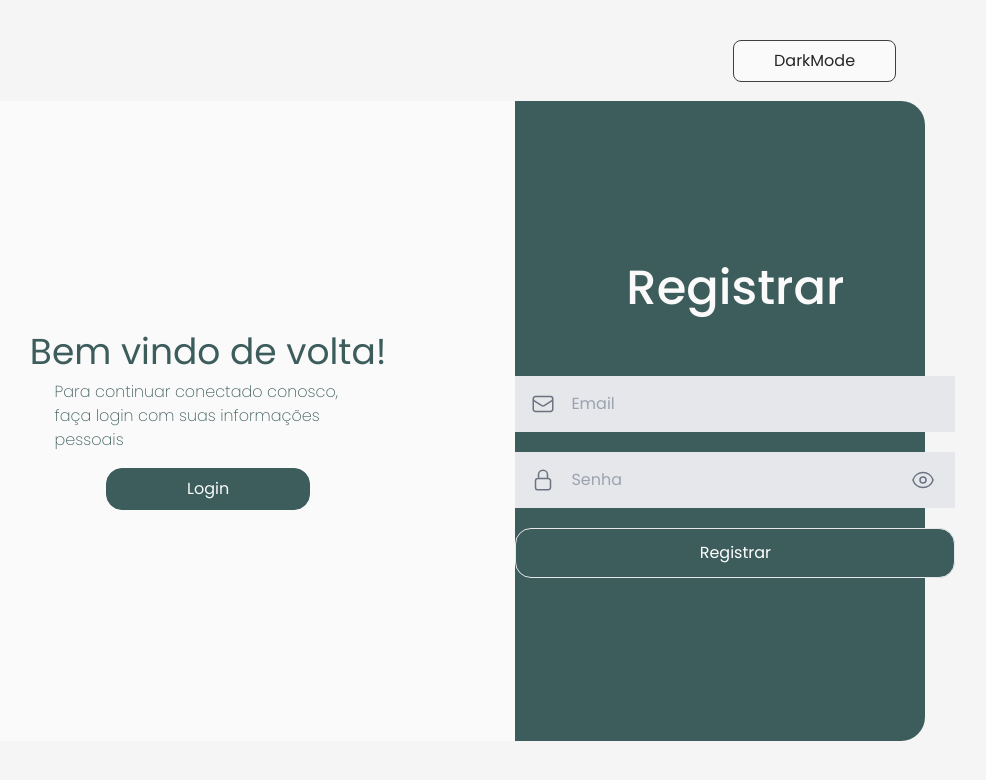
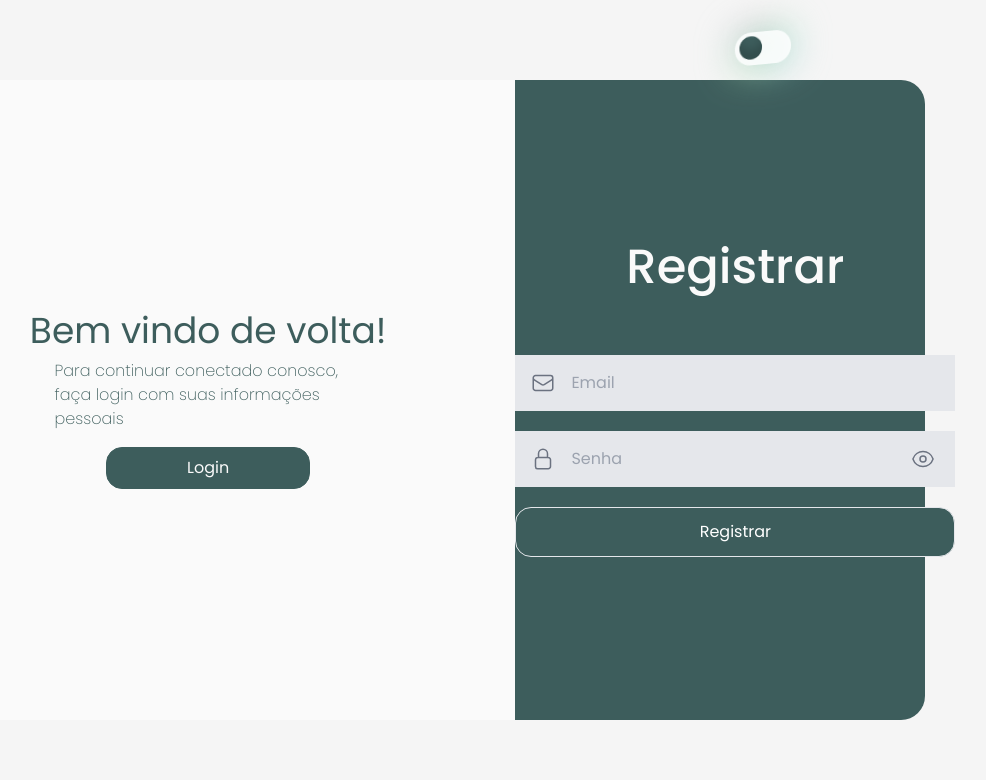
Before and after one commit to Matdev6/BackEndApi, a React (Vite) app in the folder frontend/: page /register in a window 1280 px wide. Shown: the top 780 px of the page, without its empty margins (227-1213 px from the left). Built offline with nearby package versions, Linux system fonts and the light colour scheme; a web font is replaced by a local one.

Commit message:
card
card

```diff
--- a/frontend/package.json
+++ b/frontend/package.json
@@ -22,7 +22,8 @@
     "react": "^18.3.1",
     "react-dom": "^18.3.1",
     "react-hook-form": "^7.54.2",
-    "react-router-dom": "^7.1.3"
+    "react-router-dom": "^7.1.3",
+    "styled-components": "^6.1.14"
   },
   "devDependencies": {
     "@eslint/js": "^9.17.0",
--- a/frontend/src/components/Card.jsx
+++ b/frontend/src/components/Card.jsx
@@ -5,7 +5,7 @@ const Card = ({ title, paragraph, url }) => {
     return (
         <Link to={url}>
             <motion.div className="w-full h-56  border bg-primary rounded-xl shadow-3xl flex flex-col"
-                whileHover={{ scale: 1.1 }}>
+                whileHover={{ scale: 1.09 }}>
                 <h1 className="flex mx-auto mt-6 text-2xl font-medium text-white">{title}</h1>
                 <p className="flex mx-4 mt-5 textlg text-white font-medium text-center">{paragraph}</p>
             </motion.div>
--- /dev/null
+++ b/frontend/src/components/CardTask.jsx
@@ -0,0 +1,163 @@
+import React from 'react';
+import styled from 'styled-components';
+import api from '../services/api';
+import { useAuth } from "../context/AuthContext";
+
+const CardTask = ({ taskName, taskCompleted, taskId }) => {
+    const data = new Date
+    const dia = data.getDate()
+    const mes = data.getMonth()
+    const { auth } = useAuth();
+    const userId = auth.userId;
+
+    const nomesDosMeses = [
+        "Janeiro", "Fevereiro", "Março", "Abril",
+        "Maio", "Junho", "Julho", "Agosto",
+        "Setembro", "Outubro", "Novembro", "Dezembro"
+    ]
+
+    const deleteTask = async (id) => {
+        try {
+            const response = await api.delete(`/users/${userId}/tasks/${id}`)
+            console.log('task deletada com sucesso', response.data)
+            window.location.reload(true)
+        } catch (error) {
+            console.error('Erro ao deletar uma task', error.message)
+        }
+    }
+
+    return (
+        <StyledWrapper>
+            <div className="parent">
+                <div className="card">
+                    <div className="content-box">
+                        <span className="card-title">{taskName}</span>
+                        <p className="card-content">
+                            {taskCompleted ? "Concluida" : "Pendente"}
+                        </p>
+                        <span className="see-more" onClick={() => console.log('click')}>Editar</span>
+                        <span className="see-more" onClick={() => deleteTask(taskId)}>Apagar</span>
+                    </div>
+                    <div className="date-box">
+                        <span className="month">{nomesDosMeses[mes]}</span>
+                        <span className="date">{dia}</span>
+                    </div>
+                </div>
+            </div>
+        </StyledWrapper>
+    );
+}
+
+const StyledWrapper = styled.div`
+  .parent {
+    width: 350px;
+    padding: 20px;
+    perspective: 1000px;
+  }
+
+  .card {
+    padding-top: 50px;
+    /* border-radius: 10px; */
+    border: 3px solid rgb(255, 255, 255);
+    transform-style: preserve-3d;
+    background: linear-gradient(135deg,#0000 18.75%,#f3f3f3 0 31.25%,#0000 0),
+        repeating-linear-gradient(45deg,#f3f3f3 -6.25% 6.25%,#ffffff 0 18.75%);
+    background-size: 60px 60px;
+    background-position: 0 0, 0 0;
+    background-color: #f0f0f0;
+    width: 100%;
+    box-shadow: rgba(142, 142, 142, 0.3) 0px 30px 30px -10px;
+    transition: all 0.5s ease-in-out;
+  }
+
+  .card:hover {
+    background-position: -100px 100px, -100px 100px;
+    transform: rotate3d(0.5, 1, 0, 30deg);
+  }
+
+  .content-box {
+    background-color: #3D5D5C;
+    /* border-radius: 10px 100px 10px 10px; */
+    transition: all 0.5s ease-in-out;
+    padding: 60px 25px 25px 25px;
+    transform-style: preserve-3d;
+  }
+
+  .content-box .card-title {
+    display: inline-block;
+    color: white;
+    font-size: 25px;
+    font-weight: 900;
+    transition: all 0.5s ease-in-out;
+    transform: translate3d(0px, 0px, 50px);
+  }
+
+  .content-box .card-title:hover {
+    transform: translate3d(0px, 0px, 60px);
+  }
+
+  .content-box .card-content {
+    margin-top: 10px;
+    font-size: 12px;
+    font-weight: 700;
+    color: #f2f2f2;
+    transition: all 0.5s ease-in-out;
+    transform: translate3d(0px, 0px, 30px);
+  }
+
+  .content-box .card-content:hover {
+    transform: translate3d(0px, 0px, 60px);
+  }
+
+  .content-box .see-more {
+    cursor: pointer;
+    margin-top: 1rem;
+    display: inline-block;
+    font-weight: 900;
+    font-size: 9px;
+    text-transform: uppercase;
+    color: #3D5D5C;
+    margin-inline: 3px;
+    /* border-radius: 5px; */
+    background: white;
+    padding: 0.5rem 0.7rem;
+    transition: all 0.5s ease-in-out;
+    transform: translate3d(0px, 0px, 20px);
+  }
+
+  .content-box .see-more:hover {
+    transform: translate3d(0px, 0px, 60px);
+  }
+
+  .date-box {
+    position: absolute;
+    top: 30px;
+    right: 30px;
+    height: 60px;
+    width: 60px;
+    background: white;
+    border: 1px solid #3D5D5C;
+    /* border-radius: 10px; */
+    padding: 10px;
+    transform: translate3d(0px, 0px, 80px);
+    box-shadow: rgba(100, 100, 111, 0.2) 0px 17px 10px -10px;
+  }
+
+  .date-box span {
+    display: block;
+    text-align: center;
+  }
+
+  .date-box .month {
+    color: #3D5D5C;
+    font-size: 9px;
+    font-weight: 700;
+  }
+
+  .date-box .date {
+    font-size: 20px;
+    font-weight: 900;
+    color: #3D5D5C;
+  }`;
+
+export default CardTask;
--- a/frontend/src/components/Header.jsx
+++ b/frontend/src/components/Header.jsx
@@ -30,7 +30,7 @@ const Header = () => {
                 </div>
                 <div className="w-3/5 h-full  items-center hidden md:flex justify-around text-primary text-xl font-medium">
                     <Link to={'/'} className="hover:border-b-primary ">Inicio</Link>
-                    <a href="">Sobre</a>
+                    <Link to={'/metadiaria'} href="">Meta diaria</Link>
                     <a href="">Projetos</a>
                     <a href="">Projetos</a>
                     <a href="">Contato</a>
--- /dev/null
+++ b/frontend/src/components/Switch.jsx
@@ -0,0 +1,104 @@
+import React from 'react';
+import styled from 'styled-components';
+import { DarkModeContext } from '../context/DarkModeContext.jsx';
+import { useContext } from 'react';
+
+
+const Switch = () => {
+  const { darkMode, setDarkMode } = useContext(DarkModeContext);
+
+  return (
+    <StyledWrapper className='absolute  md:left-3/4 left-2/4 top-10'>
+      <label className="switch">
+        <input type="checkbox" className="input__check" checked={darkMode? true : false} onChange={() => setDarkMode(!darkMode)} />
+        <span className="slider" />
+      </label>
+    </StyledWrapper>
+  );
+}
+
+const StyledWrapper = styled.div`
+  /* The switch - the box around the slider */
+  .switch {
+    font-size: 17px;
+    position: relative;
+    display: inline-block;
+    width: 3.5em;
+    height: 2em;
+    transform-style: preserve-3d;
+    perspective: 500px;
+    animation: toggle__animation 3s infinite;
+  }
+
+  .switch::before {
+    content: "";
+    position: absolute;
+    width: 100%;
+    height: 100%;
+    left: 0;
+    top: 0;
+    filter: blur(20px);
+    z-index: -1;
+    border-radius: 50px;
+    background-color: #d8ff99;
+    background-image: radial-gradient(at 21% 46%, hsla(183,65%,60%,1) 0px, transparent 50%),
+  radial-gradient(at 23% 25%, hsla(359,74%,70%,1) 0px, transparent 50%),
+  radial-gradient(at 20% 1%, hsla(267,83%,75%,1) 0px, transparent 50%),
+  radial-gradient(at 86% 87%, hsla(204,69%,68%,1) 0px, transparent 50%),
+  radial-gradient(at 99% 41%, hsla(171,72%,77%,1) 0px, transparent 50%),
+  radial-gradient(at 55% 24%, hsla(138,60%,62%,1) 0px, transparent 50%);
+  }
+
+  /* Hide default HTML checkbox */
+  .switch input {
+    opacity: 0;
+    width: 0;
+    height: 0;
+  }
+
+  /* The slider */
+  .slider {
+    position: absolute;
+    cursor: pointer;
+    top: 0;
+    left: 0;
+    right: 0;
+    bottom: 0;
+    background-color: #fdfefedc;
+    transition: .4s;
+    border-radius: 30px;
+  }
+
+  .slider:before {
+    position: absolute;
+    content: "";
+    height: 1.4em;
+    width: 1.4em;
+    left: 0.3em;
+    bottom: 0.35em;
+    transition: .4s;
+    border-radius: 50%;
+    box-shadow: rgba(0, 0, 0, 0.17) 0px -10px 10px 0px inset,
+       rgba(0, 0, 0, 0.09) 0px -1px 15px -8px;
+    background-color: #3D5D5C;
+  }
+
+  .input__check:checked + .slider {
+    background-color: #17202A;
+  }
+
+  .input__check:checked + .slider:before {
+    transform: translateX(1.5em);
+  }
+
+  @keyframes toggle__animation {
+    0%, 100% {
+      transform: translateY(-10px) rotateX(15deg) rotateY(-20deg);
+    }
+
+    50% {
+      transform: translateY(0px) rotateX(15deg) rotateY(-20deg);
+    }
+  }`;
+
+export default Switch;
--- a/frontend/src/pages/Login.jsx
+++ b/frontend/src/pages/Login.jsx
@@ -10,6 +10,7 @@ import { useAuth } from '../context/AuthContext'; // Importa o Contexto de Auten
 import DarkModeBtn from '../components/DarkModeBtn.jsx';
 import Form from '../components/Form.jsx';
 import ToggleLogin from '../components/ToggleLogin.jsx';
+import Switch from '../components/Switch.jsx';
 
 const Login = () => {
   const { register, handleSubmit, formState: { errors }, reset } = useForm();
@@ -64,7 +65,7 @@ const Login = () => {
       <motion.div className="w-screen h-screen flex flex-col bg-neutral-100 dark:bg-neutral-600 gap">
 
         {/* Botão de alternância de modo escuro */}
-        <DarkModeBtn />
+        <Switch />
 
         <div className="w-4/5 h-4/5 m-auto flex flex-col md:flex-row rounded-3xl">
           {/* Componente ToggleLogin */}
--- a/frontend/src/pages/Register.jsx
+++ b/frontend/src/pages/Register.jsx
@@ -8,7 +8,7 @@ import { motion } from 'framer-motion';
 import { useNavigate } from 'react-router-dom';
 import { EnvelopeIcon, LockClosedIcon, EyeIcon, EyeSlashIcon } from '@heroicons/react/24/outline';
 import { DarkModeContext } from '../context/DarkModeContext';
-import DarkModeBtn from '../components/DarkModeBtn';
+import Switch from '../components/Switch.jsx';
 import Form from '../components/Form';
 import ToggleLogin from '../components/ToggleLogin';
 
@@ -21,6 +21,8 @@ const Register = () => {
 
     // Estado para controlar a animação de transição
     const [isAnimate, setIsAnimate] = useState(false);
+
+    const [errorNewUser, setErrorNewUser] = useState(false)
 
     // Acesso ao contexto de modo escuro (DarkMode)
     const { darkMode, setDarkMode } = useContext(DarkModeContext);
@@ -36,9 +38,13 @@ const Register = () => {
                 password: data.password
             });
             console.log("Usuário criado com sucesso:", response.data);
+            alert('Usuario criado com sucesso')
+            navigate('/login')
+
             reset(); // Reseta os campos do formulário
         } catch (error) {
             console.error("Falha ao criar usuário:", error);
+            setErrorNewUser(true)
         }
     };
 
@@ -67,7 +73,7 @@ const Register = () => {
                 className="w-screen h-screen flex flex-col bg-neutral-100 dark:bg-neutral-600"
             >
                 {/* Botão para alternar entre LightMode e DarkMode */}
-                <DarkModeBtn />
+                <Switch />
 
                 <div className="w-4/5 h-4/5 m-auto flex rounded-3xl flex-col md:flex-row">
                     {/* Seção com animação para login */}
@@ -99,7 +105,7 @@ const Register = () => {
                             <Form onSubmit={onSubmit}
                             btn={'Registrar'}
                             btn_border={'border'}/>
-
+                            {errorNewUser? <p className='text-red-600 ml-2 mt-2 font-medium relative -top-3 '>Email já possui uma conta registrada</p> : ''}
                         </div>
                     </motion.div>
                 </div>
```
Also changed, not shown: frontend/src/pages/MetaDiaria.jsx (+52 -60 lines), 2 other files (tests, documents, lock files or other folders).
